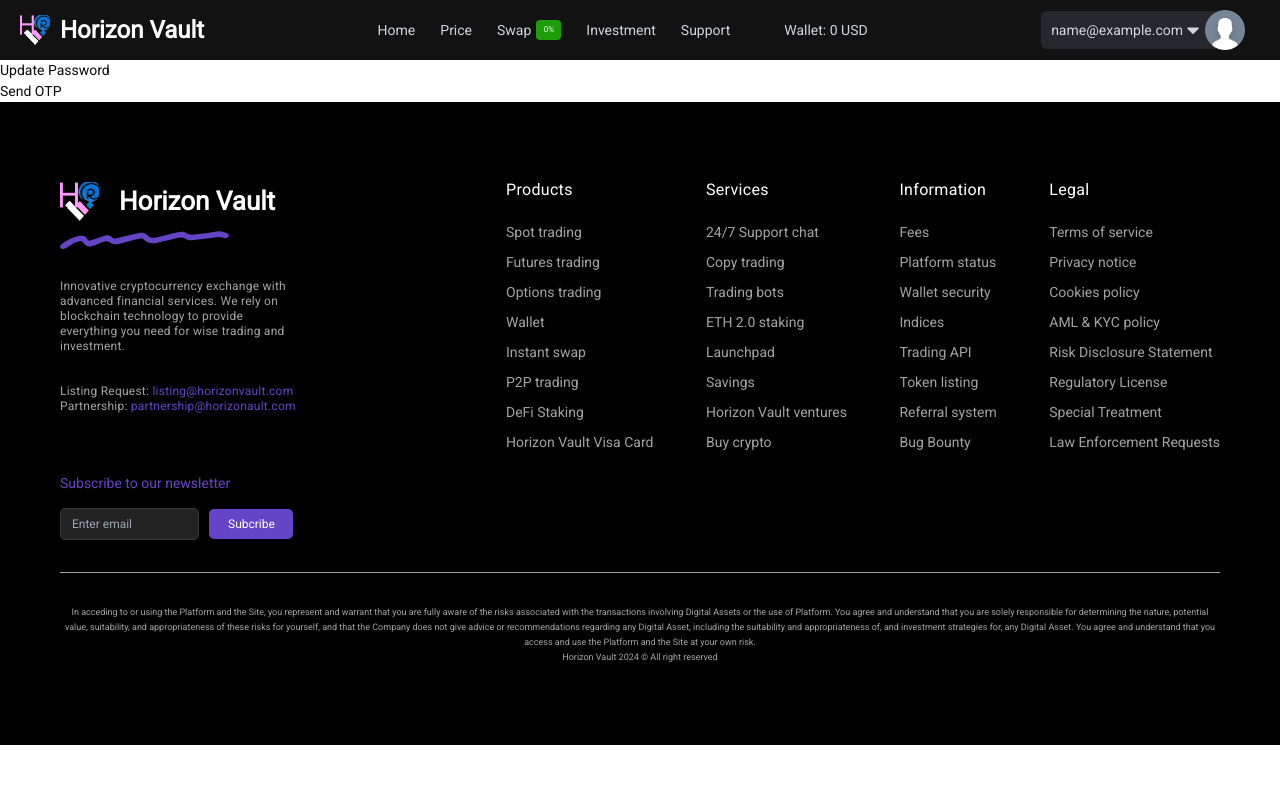
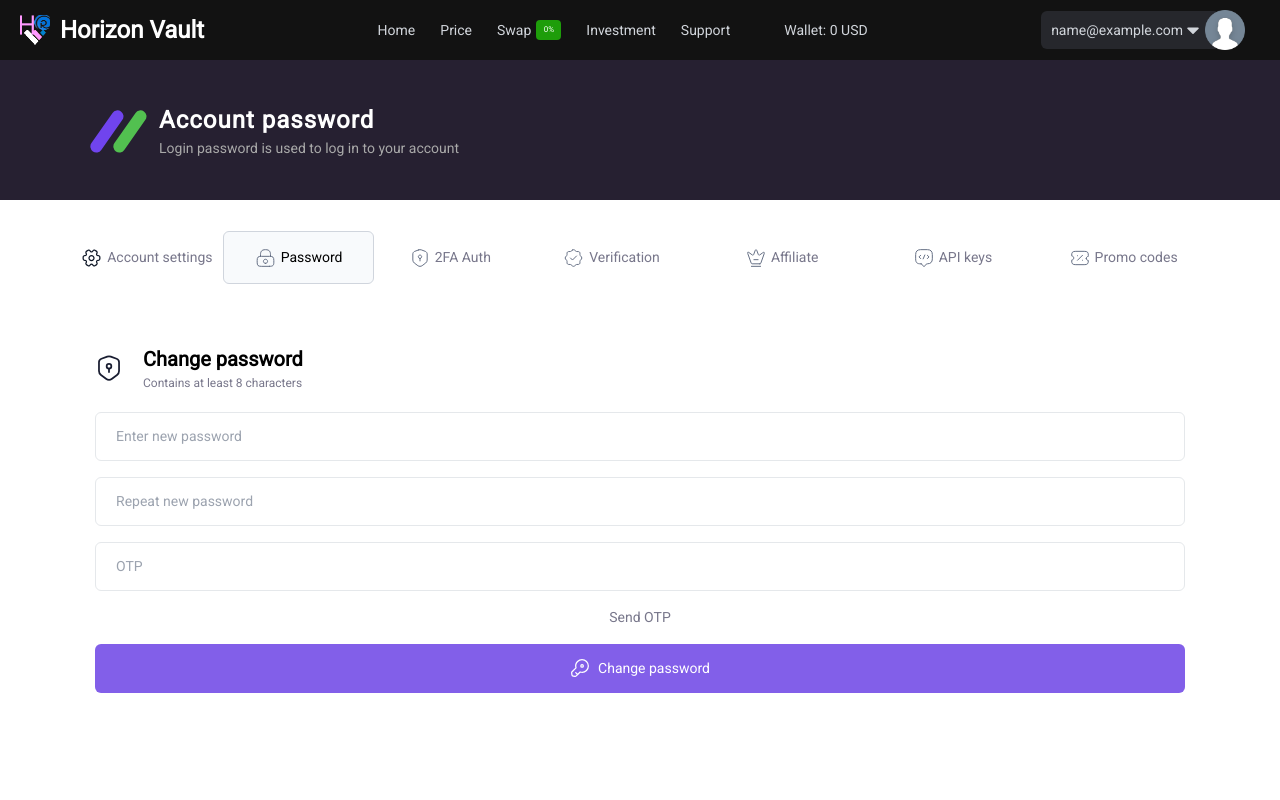
Before and after one commit to ChidebeLawrence/horizonvaut, a React (Vite) app: page /profile/change-password in a window 1280 px wide. Shown: the top 800 px of the page. Built offline with nearby package versions, Linux system fonts and the light colour scheme; sample sign-in values are in the browser's storage.

Commit message:
update password

```diff
--- a/src/App.jsx
+++ b/src/App.jsx
@@ -55,7 +55,7 @@ function App() {
   const handleLogout = () => {
     localStorage.removeItem('authToken');
     localStorage.removeItem('refreshToken');
-    navigate('/signin');
+    navigate('/');
   };
 
   const isTokenExpired = (token) => {
@@ -123,8 +123,8 @@ function App() {
         <Route path="/trading" element={<SpotTrading />} />
       </Route>
 
-      <Route path="/" index element={<AuthRoute><Home element={<Navigate to="/home" replace />} /></AuthRoute>} />
-      <Route path="/home" index element={<AuthRoute><Home /></AuthRoute>} />
+      <Route path="/" index element={<Home element={<Navigate to="/home" replace />} />} />
+      <Route path="home" index element={<Home />} />
       <Route path="*" element={<NotFound />} />
 
       <Route path='/' element={<Index />}>
--- a/src/Components/private/Header.jsx
+++ b/src/Components/private/Header.jsx
@@ -79,7 +79,7 @@ function Header() {
       localStorage.removeItem('refreshToken');
       localStorage.removeItem('userDetails');
       localStorage.removeItem('tokenExpiration');
-      navigate('/signin');
+      navigate('/');
     }, 500);
   };
 
--- a/src/Components/private/settings/Password.jsx
+++ b/src/Components/private/settings/Password.jsx
@@ -1,117 +1,288 @@
-import React, { useState } from 'react';
-import { useNavigate } from 'react-router-dom';
+import { useState } from "react";
+import axios from "axios";
+import classNames from "classnames";
+import Index from "./Index";
+import SubHeaderTwo from "@/Utilities/SubHeaderTwo";
+import { ClipLoader } from "react-spinners";
+import { toast } from "react-toastify";
 
-const UpdatePassword = () => {
+function UpdatePassword() {
+  const icon = (
+    <svg
+      width="59"
+      height="45"
+      viewBox="0 0 59 45"
+      fill="none"
+      xmlns="http://www.w3.org/2000/svg"
+    >
+      <line
+        x1="52.4746"
+        y1="8.35617"
+        x2="31.3562"
+        y2="38.5254"
+        stroke="#52C050"
+        stroke-width="12"
+        stroke-linecap="round"
+      ></line>
+      <line
+        x1="29.4746"
+        y1="8.35617"
+        x2="8.35616"
+        y2="38.5254"
+        stroke="#7044EE"
+        stroke-width="12"
+        stroke-linecap="round"
+      ></line>
+    </svg>
+  );
+
+  const security = (
+    <svg
+      width="28"
+      height="28"
+      viewBox="0 0 28 28"
+      fill="none"
+      xmlns="http://www.w3.org/2000/svg"
+    >
+      <path
+        d="M12.2385 2.60182L6.41685 4.79515C5.07518 5.29682 3.97852 6.88348 3.97852 8.30682V16.9752C3.97852 18.3518 4.88852 20.1602 5.99685 20.9885L11.0135 24.7335C12.6585 25.9702 15.3652 25.9702 17.0102 24.7335L22.0268 20.9885C23.1352 20.1602 24.0452 18.3518 24.0452 16.9752V8.30682C24.0452 6.87182 22.9485 5.28515 21.6069 4.78348L15.7852 2.60182C14.7935 2.24015 13.2068 2.24015 12.2385 2.60182Z"
+        stroke="#191D31"
+        stroke-width="1.75"
+        stroke-linecap="round"
+        stroke-linejoin="round"
+      ></path>
+      <path
+        d="M14.0001 14.5832C15.2887 14.5832 16.3334 13.5385 16.3334 12.2498C16.3334 10.9612 15.2887 9.9165 14.0001 9.9165C12.7114 9.9165 11.6667 10.9612 11.6667 12.2498C11.6667 13.5385 12.7114 14.5832 14.0001 14.5832Z"
+        stroke="#191D31"
+        stroke-width="1.75"
+        stroke-miterlimit="10"
+        stroke-linecap="round"
+        stroke-linejoin="round"
+      ></path>
+      <path
+        d="M14 14.5835V18.0835"
+        stroke="#191D31"
+        stroke-width="1.75"
+        stroke-miterlimit="10"
+        stroke-linecap="round"
+        stroke-linejoin="round"
+      ></path>
+    </svg>
+  );
+
+  const key = (
+    <svg
+      width="20"
+      height="20"
+      viewBox="0 0 20 20"
+      fill="none"
+      xmlns="http://www.w3.org/2000/svg"
+    >
+      <path
+        d="M16.4915 12.4421C14.7748 14.1504 12.3165 14.6754 10.1581 14.0004L6.23313 17.9171C5.9498 18.2088 5.39146 18.3838 4.99146 18.3254L3.1748 18.0754C2.5748 17.9921 2.01646 17.4254 1.9248 16.8254L1.6748 15.0088C1.61646 14.6088 1.80813 14.0504 2.08313 13.7671L5.9998 9.85042C5.33313 7.68376 5.8498 5.22542 7.56646 3.51709C10.0248 1.05876 14.0165 1.05876 16.4831 3.51709C18.9498 5.97542 18.9498 9.98376 16.4915 12.4421Z"
+        stroke="white"
+        stroke-width="1.25"
+        stroke-miterlimit="10"
+        stroke-linecap="round"
+        stroke-linejoin="round"
+      ></path>
+      <path
+        d="M5.74146 14.5752L7.65812 16.4919"
+        stroke="white"
+        stroke-width="1.25"
+        stroke-miterlimit="10"
+        stroke-linecap="round"
+        stroke-linejoin="round"
+      ></path>
+      <path
+        d="M12.0833 9.1665C12.7736 9.1665 13.3333 8.60686 13.3333 7.9165C13.3333 7.22615 12.7736 6.6665 12.0833 6.6665C11.3929 6.6665 10.8333 7.22615 10.8333 7.9165C10.8333 8.60686 11.3929 9.1665 12.0833 9.1665Z"
+        stroke="white"
+        stroke-width="1.25"
+        stroke-linecap="round"
+        stroke-linejoin="round"
+      ></path>
+    </svg>
+  );
+
+  const [newPassword, setNewPassword] = useState("");
+  const [confirmPassword, setConfirmPassword] = useState("");
+  const [otp, setOtp] = useState("");
+  const [otpLoading, setOtpLoading] = useState(false);
   const [loading, setLoading] = useState(false);
-  const [message, setMessage] = useState('');
-  const [password, setPassword] = useState(''); // State for new password
-  const [otp, setOtp] = useState(''); // State for OTP
-  const [isOtpSent, setIsOtpSent] = useState(false); // State to check if OTP is sent
-  const navigate = useNavigate();
 
-  // Assuming userDetails contains the user's email
-  const userDetails = {
-    email: 'johndoe@gmail.com', // Replace with the actual stored email
+  const validatePassword = (password) => {
+    return password.length >= 8;
   };
 
-  const sendOtp = async () => {
+  const handleResendOtp = async () => {
+    const userDetails = JSON.parse(localStorage.getItem("userDetails"));
+    const userEmail = userDetails?.email || "";
+
+    if (!userEmail) {
+      toast.warn("Email not available. Please log in.");
+      return;
+    }
+
     setLoading(true);
-    const email = userDetails.email; // Get email from userDetails
 
     try {
-      const response = await fetch('https://api.horizonvaut.com/auth/send-otp', { // Use the correct endpoint for sending OTP
-        method: 'POST',
-        headers: {
-          'Content-Type': 'application/json',
-        },
-        body: JSON.stringify({ email }), // Send email to request OTP
-      });
+      const payload = { email: userEmail };
+      console.log("Sending payload:", payload);
 
-      const data = await response.json();
-
-      if (response.ok) {
-        setMessage('OTP sent to your email successfully!');
-        setIsOtpSent(true); // Set state indicating OTP has been sent
+      const response = await axios.post(
+        "https://api.horizonvaut.com/auth/resent-otp",
+        payload
+      );
+      if (response.status === 200) {
+        toast.success("OTP has been sent to your email.");
       } else {
-        setMessage(data.message || 'Failed to send OTP.');
+        toast.error("Failed to send OTP. Please try again.");
       }
     } catch (error) {
-      setMessage('An error occurred while sending OTP.');
+      toast.error(error ?? "Error resending OTP. Please try again.");
+    } finally {
+      setLoading(false);
+    }
+  };
+
+  const handleUpdatePassword = async (e) => {
+    e.preventDefault();
+
+    if (newPassword !== confirmPassword) {
+      toast.warn("Passwords do not match.");
+      return;
     }
 
-    setLoading(false);
-  };
+    if (!validatePassword(newPassword)) {
+      toast.warn("Password must be at least 8 characters long.");
+      return;
+    }
 
-  const updatePassword = async () => {
+    const userDetails = JSON.parse(localStorage.getItem("userDetails"));
+    const userEmail = userDetails?.email || "";
+
+    if (!userEmail) {
+      toast.warn("Email not available. Please log in.");
+      return;
+    }
+
     setLoading(true);
-    const email = userDetails.email; // Get email from userDetails
 
     try {
-      const response = await fetch('https://api.horizonvaut.com/auth/update-password', {
-        method: 'POST',
-        headers: {
-          'Content-Type': 'application/json',
-        },
-        body: JSON.stringify({ email, password, otp }), // Send email, password, and OTP
-      });
+      const payload = {
+        email: userEmail,
+        password: newPassword,
+        otp: otp,
+      };
 
-      const data = await response.json();
+      const response = await axios.post(
+        "https://api.horizonvaut.com/auth/update-password",
+        payload
+      );
 
-      if (response.ok) {
-        setMessage('Password updated successfully!');
-        // Optionally navigate to a different page or show a success message
-        navigate('/signin'); // Redirect to sign in after successful password update
+      if (response.status === 200) {
+        toast.success("Password updated successfully.");
       } else {
-        setMessage(data.message || 'Failed to update password.');
+      toast.warn("Failed to update password. Please try again.");
       }
     } catch (error) {
-      setMessage('An error occurred while updating the password.');
+      toast.warn("Error updating password. Please try again.");
+    } finally {
+      setLoading(false);
     }
-
-    setLoading(false);
   };
 
   return (
-    <div>
-      <h2>Update Password</h2>
+    <div className="mb-[15rem]">
+      <SubHeaderTwo
+        icon={icon}
+        header="Account password"
+        content="Login password is used to log in to your account"
+      />
+      <Index />
+      <div
+        className={classNames(
+          "bg-white text-[#78778B] m-[20px] py-4 px-[40px] flex flex-col gap-[20px] rounded-md",
+          "text-[#78778B] lg:mx-[55px] lg:mb-[50px] lg:py-6 lg:px-[40px] lg: lg:items-start lg:justify-between"
+        )}
+      >
+        <div className="flex items-center gap-[20px] smLg:w-[50%] lg:w-full lg:w-[50%]">
+          <p>{security}</p>
+          <div>
+            <p className="text-[20px] text-black font-semibold">
+              Change password
+            </p>
+            <p className="text-[12px]">Contains at least 8 characters</p>
+          </div>
+        </div>
 
-      {!isOtpSent ? (
-        <div>
-          <button onClick={sendOtp} disabled={loading}>
-            {loading ? 'Sending OTP...' : 'Send OTP'}
-          </button>
-          {message && <p>{message}</p>}
+        <div className="smLg:w-full flex-col lg:w-full flex justify-between gap-[16px]">
+          <form
+            className="flex flex-col gap-4 justify-between gap-[16px] w-full"
+            onSubmit={handleUpdatePassword}
+          >
+            <p className="relative w-full">
+              <input
+                type="password"
+                placeholder="Enter new password"
+                value={newPassword}
+                onChange={(e) => setNewPassword(e.target.value)}
+                className="w-full py-[13px] px-[20px] focus:outline-[#825fe9] border border-[#e5e8eb] rounded-md text-black"
+                required
+              />
+            </p>
+
+            <p className="relative w-full">
+              <input
+                type="password"
+                placeholder="Repeat new password"
+                value={confirmPassword}
+                onChange={(e) => setConfirmPassword(e.target.value)}
+                className="w-full py-[13px] px-[20px] focus:outline-[#825fe9] border border-[#e5e8eb] rounded-md text-black"
+                required
+              />
+            </p>
+
+            <p className="relative w-full">
+              <input
+                type="text"
+                placeholder="OTP"
+                value={otp}
+                onChange={(e) => setOtp(e.target.value)}
+                className="w-full py-[13px] px-[20px] focus:outline-[#825fe9] border border-[#e5e8eb] rounded-md text-black"
+                required
+              />
+            </p>
+
+            <button
+              type="button"
+              onClick={handleResendOtp}
+              disabled={otpLoading}
+            >
+              {otpLoading ? "Sending OTP..." : "Send OTP"}
+            </button>
+
+            <button
+              className={`w-full py-[14px] bg-[#825fe9] text-white text-[14px] rounded-md flex items-center justify-center gap-[5px] ${
+                loading ? "opacity-50 cursor-default" : ""
+              }`}
+              disabled={loading}
+            >
+              {loading ? (
+                <div className="flex justify-center items-center gap-[7px]">
+                  {key}
+                  Change password
+                  <ClipLoader color={"#ffffff"} loading={loading} size={20} />
+                </div>
+              ) : (
+                <p className="flex gap-2">{key} Change password</p>
+              )}
+            </button>
+          </form>
         </div>
-      ) : (
-        <div>
-          <div>
-            <label htmlFor="password">New Password:</label>
-            <input
-              type="password"
-              id="password"
-              value={password}
-              onChange={(e) => setPassword(e.target.value)}
-              required
-            />
-          </div>
-          <div>
-            <label htmlFor="otp">OTP:</label>
-            <input
-              type="text"
-              id="otp"
-              value={otp}
-              onChange={(e) => setOtp(e.target.value)}
-              required
-            />
-          </div>
-          <button onClick={updatePassword} disabled={loading}>
-            {loading ? 'Updating...' : 'Update Password'}
-          </button>
-          {message && <p>{message}</p>}
-        </div>
-      )}
+      </div>
     </div>
   );
-};
+}
 
 export default UpdatePassword;
--- a/src/Components/public/Signin.jsx
+++ b/src/Components/public/Signin.jsx
@@ -140,7 +140,7 @@ function Signin() {
 
 
                     <div className='font-semibold pb-4'>
-                        <span className='text-[#78778b]'>Don't have an account? </span><Link to="/signup" className='hover:underline text-blue-500'>Sign up</Link>
+                        <span className='text-[#78778b]'>Don't have an account? </span><Link to="/signup">Sign up</Link>
                     </div>
                 </div>
             </form>
--- a/src/Utilities/SubHeaderTwo.jsx
+++ b/src/Utilities/SubHeaderTwo.jsx
@@ -7,7 +7,7 @@ function SubHeaderTwo({ icon, header, content }) {
                 {icon}
 
                 <span>
-                    <h1 className='text-[20px] md:text-[24px] font-extrabold tracking-[1px]'>{header}</h1>
+                    <h1 className='text-[20px] text-white md:text-[24px] font-extrabold tracking-[1px]'>{header}</h1>
                     <p className="text-[12px] md:text-[14px] text-darkgray">{content}</p>
                 </span>
             </div>
--- a/src/api/AuthAPI.ts
+++ b/src/api/AuthAPI.ts
@@ -68,5 +68,4 @@ export class AuthApi extends BaseAPI {
             throw this.formatErrorMessage(error);
         }
     }
-
 }
```
Also changed, not shown: 1 other file (tests, documents, lock files or other folders).
